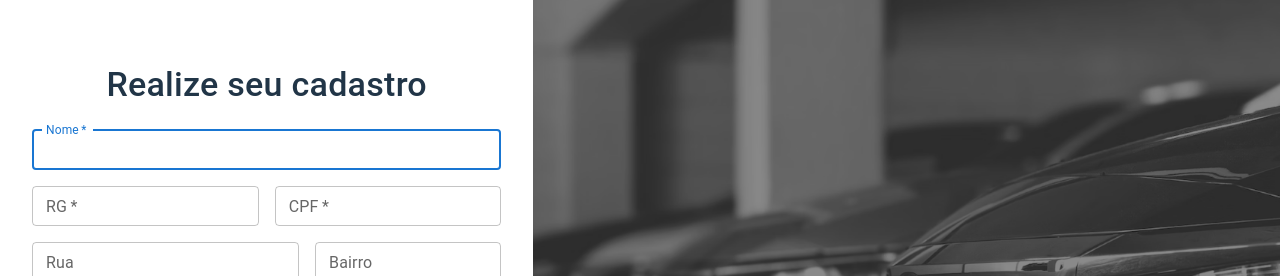
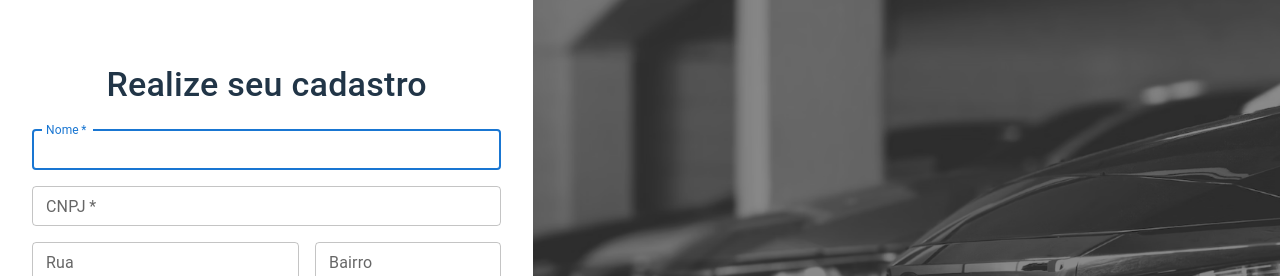
Before and after one commit to henriquegrissi/LDS---Lab-2, a React (Vite) app in the folder implementacao/lab2_gestao_automoveis/view/: page /agente/cadastro in a window 1280 px wide. Shown: the top 276 px of the page. Built offline with nearby package versions, Linux system fonts and the light colour scheme.

Commit message:
integrando cad cliente

```diff
--- a/implementacao/lab2_gestao_automoveis/view/src/components/cadastrarVeiculo/index.jsx
+++ b/implementacao/lab2_gestao_automoveis/view/src/components/cadastrarVeiculo/index.jsx
@@ -7,6 +7,34 @@ import { useState } from 'react'
 import { useApi } from '../../hook/userApi';
 
 export const CadastroVeiculo = () => {
+
+
+    const [matricula, setMatricula] = useState('');
+    const [ano, setAno] = useState('');
+    const [marca, setMarca] = useState('');
+    const [modelo, setModelo] = useState('');
+    const [placa, setPlaca] = useState('');
+    const [valor, setValor] = useState('');
+
+    const handleClick = async () => {
+
+        const veiculo={
+            matricula,
+            ano,
+            marca,
+            modelo,
+            placa,
+            valor,
+        }
+
+        await useApi //conferir essa rota
+            .post('cadastrar', veiculo)
+            .then(async _ => {
+                navigate('/cadastrar')
+            })
+    }
+
+
 
   return (
     <Grid container component="main" sx={{ height: '100vh'}}>
--- a/implementacao/lab2_gestao_automoveis/view/src/components/cadastroUsuarioA/index.jsx
+++ b/implementacao/lab2_gestao_automoveis/view/src/components/cadastroUsuarioA/index.jsx
@@ -2,12 +2,12 @@ import { Box } from "@mui/system"
 import { Typography, Button, Grid, TextField, Select, MenuItem } from '@mui/material';
 import fotoDeFundo from '../../assets/fundoCarro.png'
 import { useState } from 'react'
+import { useApi } from '../../hook/userApi';
 
 
 export const CadastroAgente = () => {
   const [nome, setNome] = useState('');
-  const [rg, setRg] = useState('');
-  const [cpf, setCpf] = useState('');
+  const [cnpj, setCnpj] = useState('');
   const [rua, setRua] = useState('');
   const [bairro, setBairro] = useState('');
   const [numero, setNumero] = useState('');
@@ -17,8 +17,28 @@ export const CadastroAgente = () => {
   const [senha, setSenha] = useState('');
   const [tipo, setTipo] = useState('');
 
-  const handleClick = () => {
-    alert('O botão foi clicado!');
+  const handleClick = async () => {
+    const endereco = `Rua: ${rua}, Nº ${numero}, Bairro: ${bairro}, Cidade: ${cidade}, Estado: ${estado}`;
+    const user ={
+      nome,
+      cnpj,
+      endereco,
+      login: email,
+      senha,
+      tipo, // confirmar esse campo
+    }
+
+    const res = await useApi.post('agente/cadastrar', usuario)
+    console.log(res);
+/*
+    await useApi
+        .post('agente/cadastrar', user)
+        .then(async _ => {
+          //navigate('/analisar')
+
+        })  */
+
+
   };
 
   return (
@@ -39,7 +59,6 @@ export const CadastroAgente = () => {
                 name="Nome"
                 required
                 fullWidth
-                id="Nome"
                 label="Nome"
                 size="small"
                 autoFocus
@@ -47,40 +66,24 @@ export const CadastroAgente = () => {
                 onChange={(e) => setNome(e.target.value)}
               />
             </Grid>
-            <Grid item xs={12} sm={6}>
+            <Grid item xs={12} >
               <TextField
                 required
                 fullWidth
-                name="RG"
-                label="RG"
-                type="number"
-                id="RG"
+                name="cnpj"
+                label="CNPJ"
+                type="text"
                 size="small"
-                value={rg}
-                onChange={(e) => setRg(e.target.value)}
+                value={cnpj}
+                onChange={(e) => setCnpj(e.target.value)}
               />
             </Grid>
-            <Grid item xs={12} sm={6}>
-              <TextField
-                required
-                fullWidth
-                name="CPF"
-                label="CPF"
-                type="number"
-                id="CPF"
-                size="small"
-                value={cpf}
-                onChange={(e) => setCpf(e.target.value)}
-              />
-            </Grid>
-
             <Grid item xs={12} sm={7}>
               <TextField
                 fullWidth
                 name="rua"
                 label="Rua"
                 type="text"
-                id="rua"
                 size="small"
                 value={rua}
                 onChange={(e) => setRua(e.target.value)}
--- a/implementacao/lab2_gestao_automoveis/view/src/components/cadastroUsuarioC/index.jsx
+++ b/implementacao/lab2_gestao_automoveis/view/src/components/cadastroUsuarioC/index.jsx
@@ -5,7 +5,11 @@ import { Grid, TextField} from "@mui/material";
 import fotoDeFundo from '../../assets/fundoCarro.png'
 import { useState } from 'react'
 import { useApi } from '../../hook/userApi';
+import { useNavigate } from 'react-router-dom';
+
+
 export const CadastroCliente = () => {
+  const navigate = useNavigate();
 
   const [nome, setNome] = useState('');
   const [rg, setRg] = useState('');
@@ -60,13 +64,17 @@ export const CadastroCliente = () => {
       rendimentosAuferidos.push(rendimento);
     }
 
-    user.rendimentosAuferidos;
+    user.rendimentosAuferidos = rendimentosAuferidos;
+    debugger;
 
-    await useApi
-        .post('cliente/login', user)
-        .then(async _ => {
-          navigate('/login')
-        })
+    try{
+      await useApi.post('cliente/cadastrar', user);
+      alert('Cliente cadastrado com sucesso');
+      navigate('/login');
+    }catch(error){
+      console.error('Erro:', error);
+    }
+
   };
 
 
@@ -102,7 +110,7 @@ export const CadastroCliente = () => {
                 fullWidth
                 name="RG"
                 label="RG"
-                type="number"
+                type="text"
                 id="RG"
                 size="small"
                 value={rg}
@@ -115,7 +123,7 @@ export const CadastroCliente = () => {
                 fullWidth
                 name="CPF"
                 label="CPF"
-                type="number"
+                type="text"
                 id="CPF"
                 size="small"
                 value={cpf}
@@ -150,7 +158,6 @@ export const CadastroCliente = () => {
             </Grid>
             <Grid item xs={12} sm={6}>
               <TextField
-                required
                 fullWidth
                 name="ra1"
                 label="RA nome: "
@@ -163,7 +170,6 @@ export const CadastroCliente = () => {
             </Grid>
             <Grid item xs={12} sm={6}>
               <TextField
-                required
                 fullWidth
                 name="valor1"
                 label="Valor: "
@@ -175,7 +181,6 @@ export const CadastroCliente = () => {
               />
             </Grid><Grid item xs={12} sm={6}>
               <TextField
-                required
                 fullWidth
                 name="ra2"
                 label="RA nome: "
@@ -188,7 +193,6 @@ export const CadastroCliente = () => {
             </Grid>
             <Grid item xs={12} sm={6}>
               <TextField
-                required
                 fullWidth
                 name="valor2"
                 label="Valor: "
@@ -201,7 +205,6 @@ export const CadastroCliente = () => {
             </Grid>
             <Grid item xs={12} sm={6}>
               <TextField
-                required
                 fullWidth
                 name="ra3"
                 label="RA nome: "
@@ -214,7 +217,6 @@ export const CadastroCliente = () => {
             </Grid>
             <Grid item xs={12} sm={6}>
               <TextField
-                required
                 fullWidth
                 name="valor3"
                 label="Valor: "
@@ -227,6 +229,7 @@ export const CadastroCliente = () => {
             </Grid>
             <Grid item xs={12} sm={7}>
               <TextField
+                required
                 fullWidth
                 name="rua"
                 label="Rua"
@@ -239,6 +242,7 @@ export const CadastroCliente = () => {
             </Grid>
             <Grid item xs={12} sm={5}>
               <TextField
+              required
                 fullWidth
                 name="bairro"
                 label="Bairro"
@@ -251,6 +255,7 @@ export const CadastroCliente = () => {
             </Grid>
             <Grid item xs={12} sm={4}>
               <TextField
+                required
                 fullWidth
                 name="numero"
                 label="Nº"
@@ -264,6 +269,7 @@ export const CadastroCliente = () => {
             <Grid item xs={12} sm={4}>
               <TextField
                 fullWidth
+                required
                 name="cidade"
                 label="Cidade"
                 type="text"
@@ -276,6 +282,7 @@ export const CadastroCliente = () => {
             <Grid item xs={12} sm={4}>
               <TextField
                 fullWidth
+                required
                 name="estado"
                 label="Estado"
                 type="text"
```
